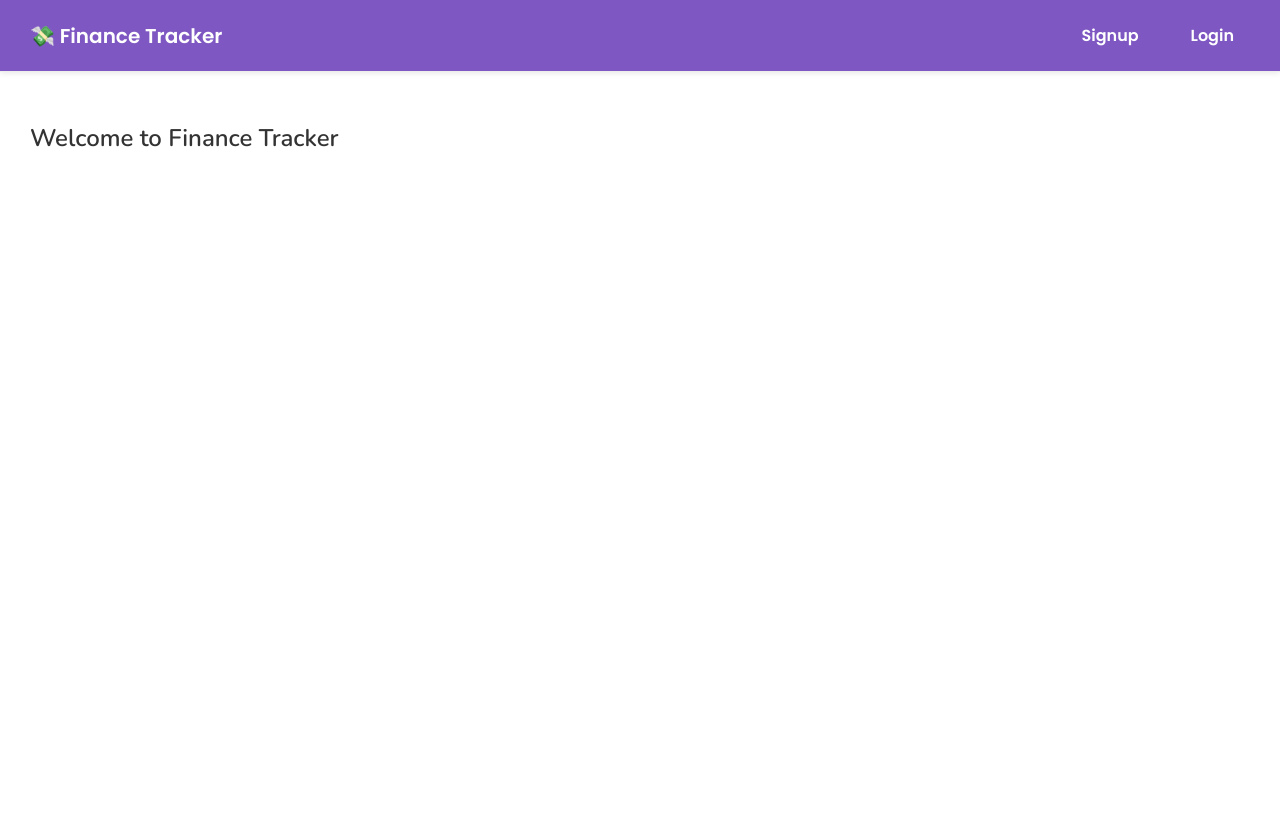
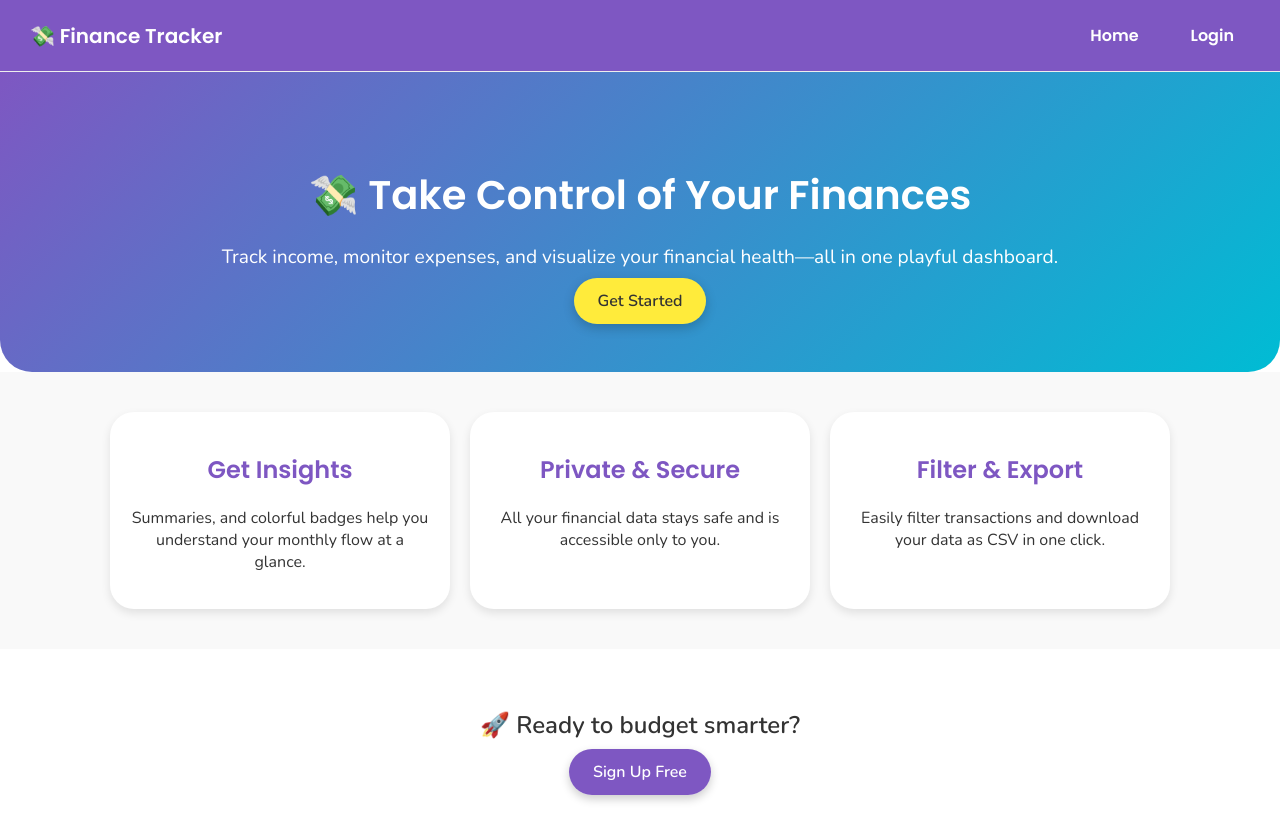
Before and after one commit to aspiya09/Finance_Tracker_Python_Django, a Django app: page / in a window 1280 px wide. Before the commit the page ends 800 px from the top, so only its background shows below. Run offline with Django 5.2, Linux system fonts and the light colour scheme.

Commit message:
Add more styles

```diff
--- a/tracker/static/tracker/base.css
+++ b/tracker/static/tracker/base.css
@@ -49,7 +49,3 @@ hr {
   background-color: #eee;
   margin: 0;
 }
-
-main.content {
-  padding: 30px;
-}
--- /dev/null
+++ b/tracker/static/tracker/home.css
@@ -0,0 +1,74 @@
+@import url("https://fonts.googleapis.com/css2?family=Nunito:wght@400;600&family=Poppins:wght@600&display=swap");
+
+body {
+  font-family: 'Nunito', sans-serif;
+  background-color: #ffffff;
+  color: #333;
+}
+
+.hero {
+  background: linear-gradient(135deg, #7e57c2, #00bcd4);
+  color: white;
+  padding: 60px 20px;
+  text-align: center;
+  border-radius: 0 0 2rem 2rem;
+}
+
+.hero h1 {
+  font-family: 'Poppins', sans-serif;
+  font-size: 2.5rem;
+  margin-bottom: 10px;
+}
+
+.hero p {
+  font-size: 1.2rem;
+  margin-bottom: 20px;
+}
+
+.btn-primary {
+  background-color: #ffeb3b;
+  color: #333;
+  padding: 12px 24px;
+  border-radius: 2rem;
+  font-weight: bold;
+  text-decoration: none;
+  box-shadow: 0 4px 12px rgba(0, 0, 0, 0.2);
+}
+
+.features {
+  display: flex;
+  flex-wrap: wrap;
+  gap: 20px;
+  padding: 40px 20px;
+  justify-content: center;
+  background: #f9f9f9;
+}
+
+.card {
+  background: white;
+  border-radius: 1.5rem;
+  padding: 20px;
+  max-width: 300px;
+  box-shadow: 0 4px 10px rgba(0,0,0,0.1);
+  text-align: center;
+}
+
+.card h2 {
+  font-family: 'Poppins', sans-serif;
+  color: #7e57c2;
+}
+
+.cta {
+  text-align: center;
+  padding: 40px 20px;
+}
+
+.btn-secondary {
+  background-color: #7e57c2;
+  color: white;
+  padding: 12px 24px;
+  border-radius: 2rem;
+  text-decoration: none;
+  font-weight: bold;
+  box-shadow: 0 4px 10px rgba(0, 0, 0, 0.2);
+}
--- a/tracker/templates/tracker/base.html
+++ b/tracker/templates/tracker/base.html
@@ -9,15 +9,16 @@
   <body>
     <nav class="navbar">
       <div class="nav-left">
-        <span class="logo">💸 Finance Tracker</span>
+        <span class="logo">💸 Finance Tracker </span>
       </div>
       <div class="nav-right">
         {% if user.is_authenticated %}
+        <a href="{% url 'home' %}" class="nav-link">Home</a>
+        <a href="{% url 'post_finance' %}" class="nav-link">Add Transaction</a>
         <a href="{% url 'dashboard' %}" class="nav-link">Dashboard</a>
-        <a href="{% url 'post_finance' %}" class="nav-link">Add Transaction</a>
         <a href="{% url 'logout' %}" class="nav-link">Logout</a>
         {% else %}
-        <a href="{% url 'signup' %}" class="nav-link">Signup</a>
+        <a href="{% url 'home' %}" class="nav-link">Home</a>
         <a href="{% url 'login' %}" class="nav-link">Login</a>
         {% endif %}
       </div>
--- a/tracker/templates/tracker/home.html
+++ b/tracker/templates/tracker/home.html
@@ -1,4 +1,39 @@
-{% extends 'tracker/base.html' %}
-{% block content %}
-<h2>Welcome to Finance Tracker</h2>
+{% extends "tracker/base.html" %} {% load static %} {% block content %}
+<link rel="stylesheet" href="{% static 'tracker/home.css' %}" />
+
+<section class="hero">
+  <div class="hero-content">
+    <h1>💸 Take Control of Your Finances</h1>
+    <p>
+      Track income, monitor expenses, and visualize your financial health—all in
+      one playful dashboard.
+    </p>
+    <a href="{% url 'dashboard' %}" class="btn-primary">Get Started</a>
+  </div>
+</section>
+
+<section class="features">
+  <div class="card">
+    <h2> Get Insights</h2>
+    <p>
+      Summaries, and colorful badges help you understand your
+      monthly flow at a glance.
+    </p>
+  </div>
+  <div class="card">
+    <h2> Private & Secure</h2>
+    <p>All your financial data stays safe and is accessible only to you.</p>
+  </div>
+  <div class="card">
+    <h2> Filter & Export</h2>
+    <p>
+      Easily filter transactions and download your data as CSV in one click.
+    </p>
+  </div>
+</section>
+
+<section class="cta">
+  <h2>🚀 Ready to budget smarter?</h2>
+  <a href="{% url 'signup' %}" class="btn-secondary">Sign Up Free</a>
+</section>
 {% endblock %}
--- a/tracker/templates/tracker/login.html
+++ b/tracker/templates/tracker/login.html
@@ -23,6 +23,7 @@
         required
       />
       <button type="submit" class="login-btn">Login</button>
+      <a href="{% url 'signup' %}" class="signup-btn">Don't have an account? Sign Up</a>
     </form>
 
     {% for message in messages %}
--- a/tracker/templates/tracker/signup.html
+++ b/tracker/templates/tracker/signup.html
@@ -11,6 +11,8 @@
     <button type="submit">Create Account</button>
   </form>
 
+  <a href="{% url 'login' %}" class="login-link">← Back to Login</a>
+
   {% for message in messages %}
   <p class="message">{{ message }}</p>
   {% endfor %}
--- a/tracker/views.py
+++ b/tracker/views.py
@@ -14,7 +14,6 @@ from django.db.models.functions import TruncMonth
 from django.utils.timezone import now
 from collections import defaultdict
 import calendar
-
 
 
 def home(request):
@@ -87,11 +86,15 @@ def dashboard(request):
     from collections import defaultdict
     import calendar
 
-    summary_dict = defaultdict(lambda: {'income': 0, 'expense': 0})
+    summary_dict = defaultdict(lambda: {'income': 0, 'expense': 0, 'balance': 0})
+
     for entry in monthly_summary:
         month_str = entry['month'].strftime('%B %Y')
         summary_dict[month_str][entry['type']] = entry['total']
 
+    # Now calculate the balance for each month
+    for month, data in summary_dict.items():
+        data['balance'] = data['income'] - data['expense']
 
 
     context = {
```
Also changed, not shown: tracker/static/tracker/dashboard.css (+37 -8 lines), tracker/static/tracker/login.css (+51 -36 lines), tracker/static/tracker/signup.css (+48 -35 lines), tracker/templates/tracker/dashboard.html (+5 -8 lines).
